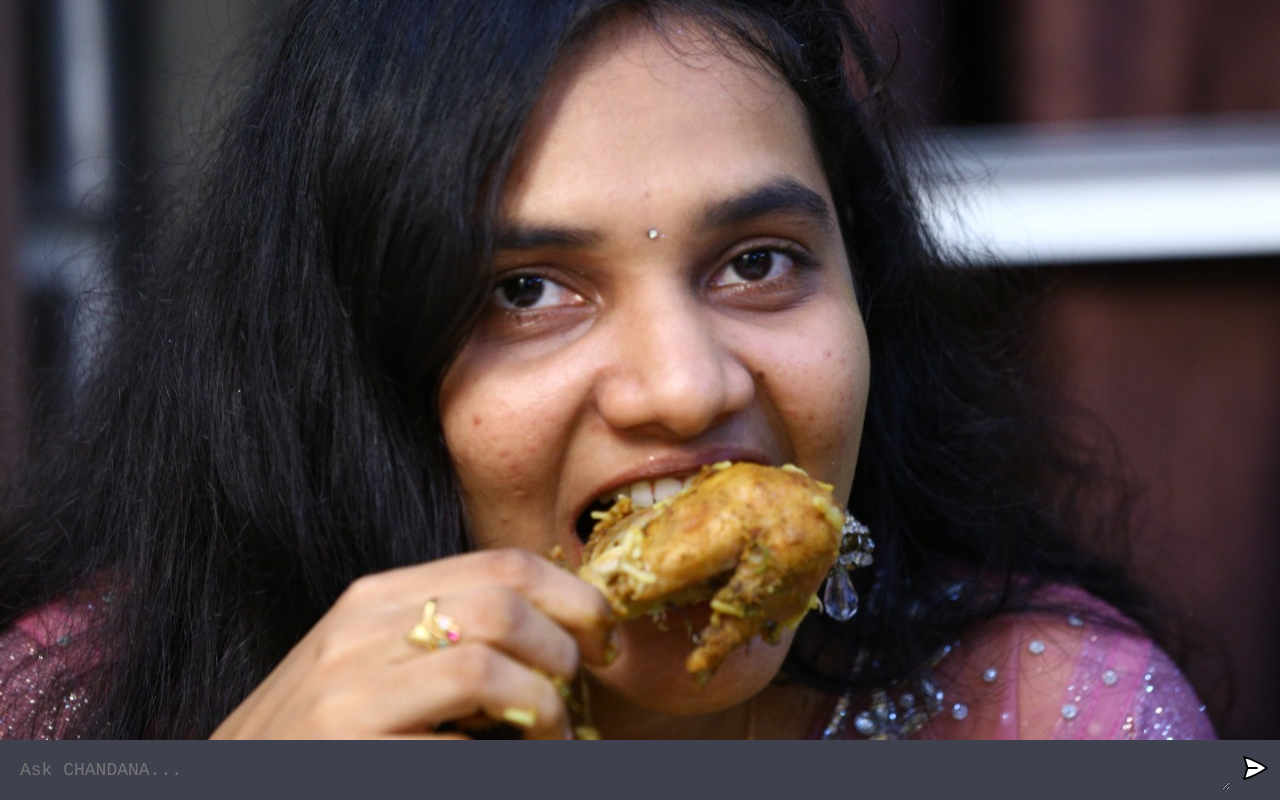
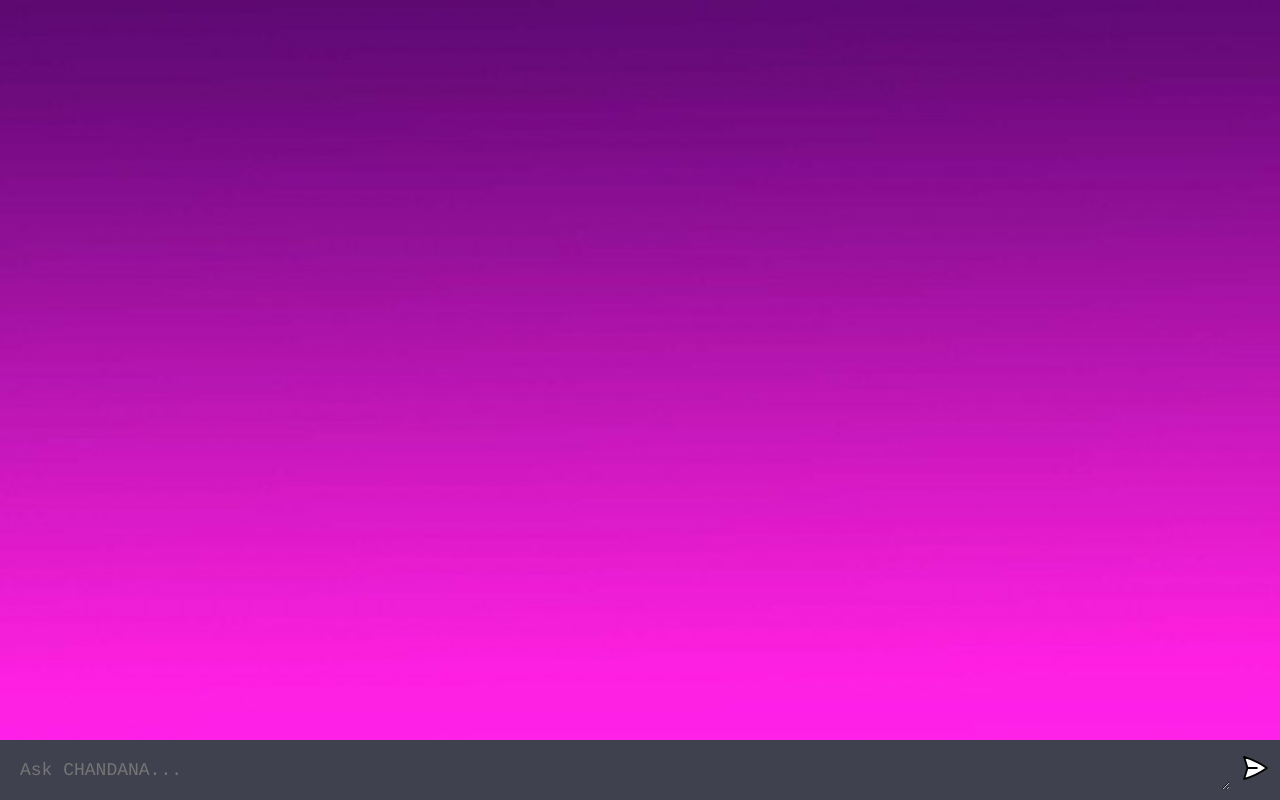
Before and after one commit to chandana264/channdana-AI, a website built with Vite: page client/index.html in a window 1280 px wide. Built offline with nearby package versions, Linux system fonts and the light colour scheme.

Commit message:
Update style.css

```diff
--- a/client/style.css
+++ b/client/style.css
@@ -15,7 +15,7 @@ body {
 #app {
   width: 100vw;
   height: 100vh;
-  background-image: url('/assets/chaan.jpg');
+  background-image: url('/assets/gSw2WK.jpg');
   background-size: cover;
   background-position: center;
 
```
